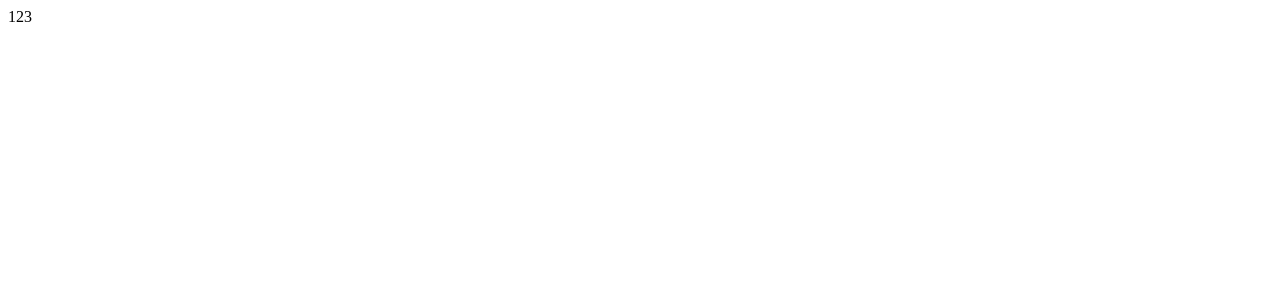
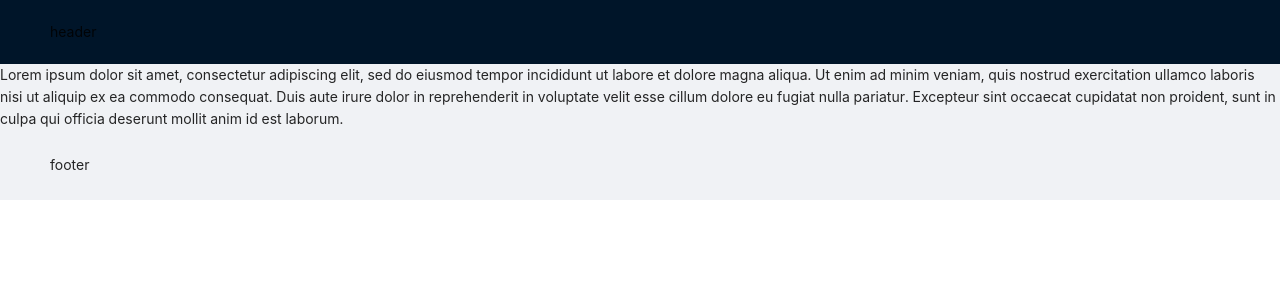
Before and after one commit to YuliyaBrui/RSS-pointing-poker-1, a React (Create React App) app in the folder client/: page / in a window 1280 px wide. Shown: the top 300 px of the page. Built offline with nearby package versions, Linux system fonts and the light colour scheme.

Commit message:
feat: add ability to work with AntDesign

```diff
--- a/client/package.json
+++ b/client/package.json
@@ -32,6 +32,7 @@
     "@types/node": "^12.20.23",
     "antd": "^4.16.13",
     "axios": "^0.21.1",
+    "jsx-runtime": "^1.2.0",
     "react": "^17.0.2",
     "react-dom": "^17.0.2",
     "react-redux": "^7.2.4",
--- a/client/src/components/App.tsx
+++ b/client/src/components/App.tsx
@@ -1,5 +1,23 @@
+import { Layout } from 'antd';
+import { Header, Content, Footer } from 'antd/lib/layout/layout';
 import React from 'react';
 
-const App = (): JSX.Element => <div className="App">123</div>;
+const App = (): JSX.Element => (
+  <Layout>
+    <Header>header</Header>
+    <Layout>
+      <Content>
+        Lorem ipsum dolor sit amet, consectetur adipiscing elit, sed do eiusmod
+        tempor incididunt ut labore et dolore magna aliqua. Ut enim ad minim
+        veniam, quis nostrud exercitation ullamco laboris nisi ut aliquip ex ea
+        commodo consequat. Duis aute irure dolor in reprehenderit in voluptate
+        velit esse cillum dolore eu fugiat nulla pariatur. Excepteur sint
+        occaecat cupidatat non proident, sunt in culpa qui officia deserunt
+        mollit anim id est laborum.
+      </Content>
+    </Layout>
+    <Footer>footer</Footer>
+  </Layout>
+);
 
 export default App;
--- a/client/src/index.tsx
+++ b/client/src/index.tsx
@@ -1,6 +1,7 @@
 import React from 'react';
 import ReactDOM from 'react-dom';
 import App from './components/App';
+import 'antd/dist/antd.css';
 
 ReactDOM.render(
   <React.StrictMode>
--- a/client/webpack.config.js
+++ b/client/webpack.config.js
@@ -35,6 +35,10 @@
         test: /\.s[ac]ss$/i,
         use: [MiniCssExtractPlugin.loader, 'css-loader', 'sass-loader'],
       },
+      {
+        test: /\.css$/i,
+        use: [MiniCssExtractPlugin.loader, 'css-loader', 'sass-loader'],
+      },
     ],
   },
   resolve: {
```
Also changed, not shown: client/.eslintrc.json (deleted), 2 other files (tests, documents, lock files or other folders).
